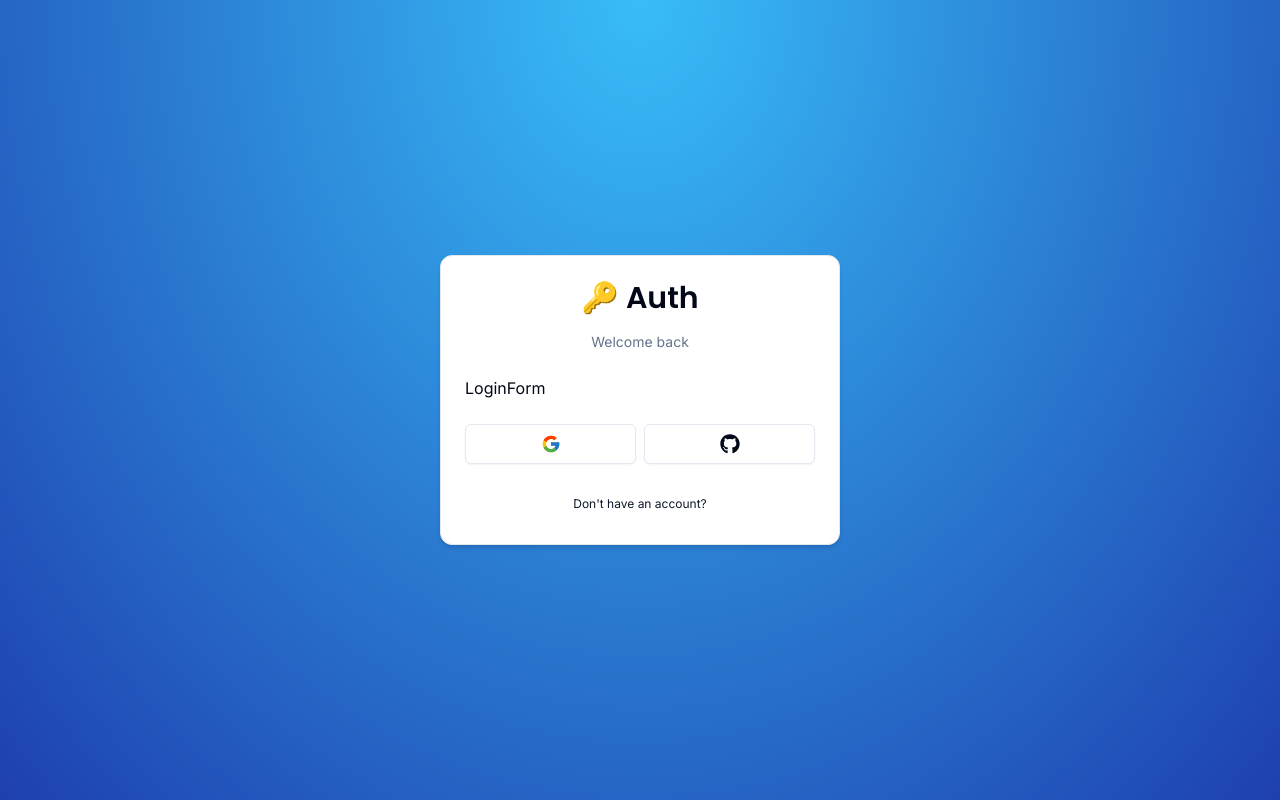
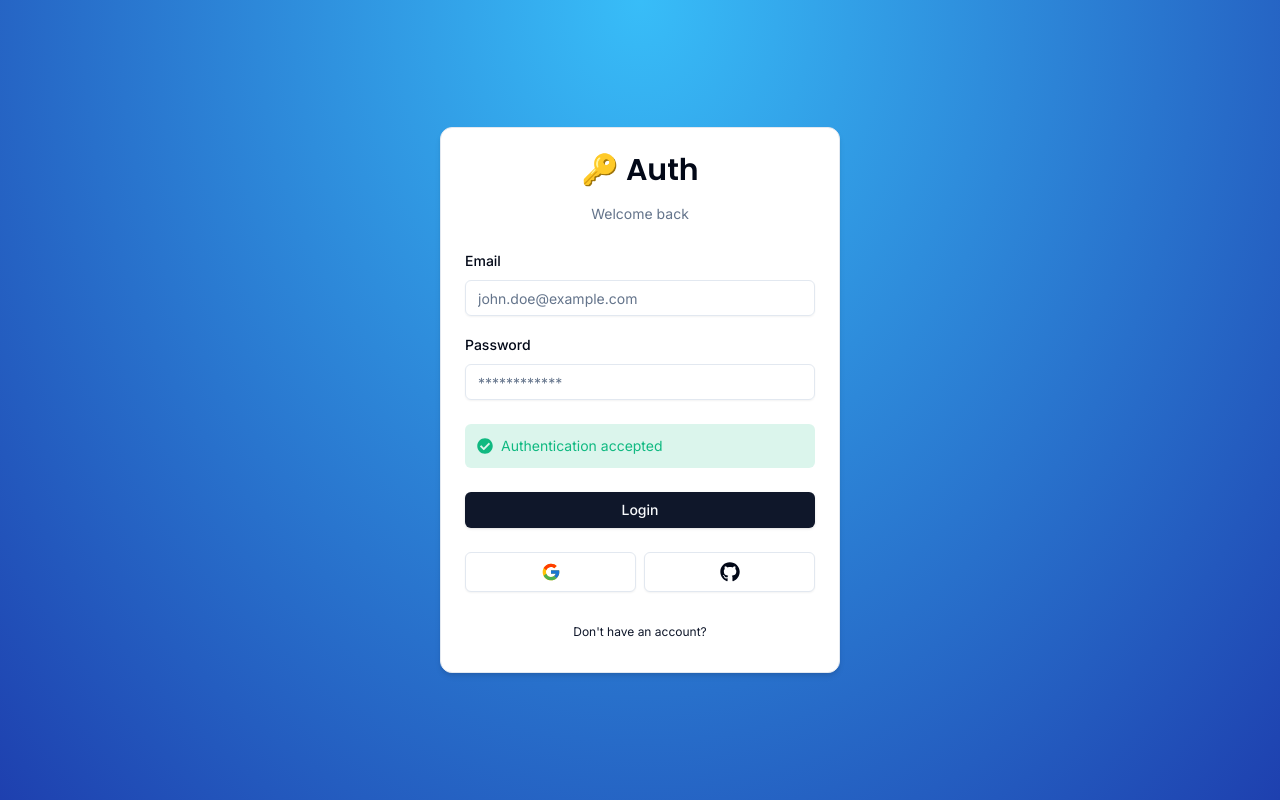
Before and after one commit to xyvielyons/nextauthentication-nextauth-, a Next.js app: page /auth/login in a window 1280 px wide. Built offline with nearby package versions, Linux system fonts and the light colour scheme.

Commit message:
authentication states

```diff
--- a/components/auth/login-form.tsx
+++ b/components/auth/login-form.tsx
@@ -1,12 +1,95 @@
+"use client"
 import React from 'react'
 import { CardWrapper } from './card-wrapper'
+import { useForm } from 'react-hook-form'
+import {zodResolver} from "@hookform/resolvers/zod"
+import {
+Form,
+FormControl,
+FormField,
+FormItem,
+FormLabel,
+FormMessage
+} from "@/components/ui/form"
+import * as z from "zod"
+import { LoginSchema } from '@/schemas'
+import { Input } from '../ui/input'
+import { Button } from '../ui/button'
+import { log } from 'console'
+import { FormError } from '../form-error'
+import { FormSuccess } from '../form-success'
+
+
 export default function LoginForm() {
+  const form = useForm<z.infer<typeof LoginSchema>>({
+    resolver:zodResolver(LoginSchema),
+    defaultValues:{
+      email:"",
+      password:""
+    }
+  })
+  const onSubmit = (values:z.infer<typeof LoginSchema>)=>{
+console.log(values)
+  }
+
   return (
     <CardWrapper
     headerLabel='Welcome back'
     backButtonLabel="Don't have an account?"
     backButtonHref='/auth/register'
     showSocial={true}
-    >LoginForm</CardWrapper>
+    >
+      <Form {...form}>
+        <form
+        onSubmit={form.handleSubmit(onSubmit)}
+        className='space-y-6'
+        >
+          <div className='space-y-4'>
+            <FormField
+            control={form.control}
+            name="email"
+            render={({field})=>(
+              <FormItem>
+                <FormLabel>Email</FormLabel>
+                <FormControl>
+                  <Input
+                  {...field}
+                  placeholder='john.doe@example.com'
+                  type="email"
+                  ></Input>
+                </FormControl>
+                <FormMessage/>
+
+              </FormItem>
+            )}
+            />
+
+          <FormField
+            control={form.control}
+            name="password"
+            render={({field})=>(
+              <FormItem>
+                <FormLabel>Password</FormLabel>
+                <FormControl>
+                  <Input
+                  {...field}
+                  placeholder='************'
+                  type="password"
+                  ></Input>
+                </FormControl>
+                <FormMessage/>
+
+              </FormItem>
+            )}
+            />
+
+          </div>
+          <FormError message=''></FormError>
+          <FormSuccess message="Authentication accepted"></FormSuccess>
+          <Button type='submit' className='w-full'>Login</Button>
+
+        </form>
+      </Form>
+    </CardWrapper>
   )
 }
--- /dev/null
+++ b/components/form-error.tsx
@@ -0,0 +1,17 @@
+import React from 'react'
+import { FaExclamationTriangle } from 'react-icons/fa'
+
+interface FormErrorProps{
+    message?:string
+}
+
+
+export const FormError = ({message}:FormErrorProps) => {
+  if(!message) return null
+  return(
+    <div className="bg-destructive/15 p-3 rounded-md flex items-center gap-x-2 text-sm text-destructive">
+        <FaExclamationTriangle className='h-4 w-4'/>
+        <p>{message}</p>
+    </div>
+  )
+}
--- /dev/null
+++ b/components/form-success.tsx
@@ -0,0 +1,17 @@
+import React from 'react'
+import { FaCheckCircle } from 'react-icons/fa'
+
+interface FormErrorProps{
+    message?:string
+}
+
+
+export const FormSuccess = ({message}:FormErrorProps) => {
+  if(!message) return null
+  return(
+    <div className="bg-emerald-500/15 p-3 rounded-md flex items-center gap-x-2 text-sm text-emerald-500">
+        <FaCheckCircle className='h-4 w-4'/>
+        <p>{message}</p>
+    </div>
+  )
+}
--- /dev/null
+++ b/components/ui/input.tsx
@@ -0,0 +1,25 @@
+import * as React from "react"
+
+import { cn } from "@/lib/utils"
+
+export interface InputProps
+  extends React.InputHTMLAttributes<HTMLInputElement> {}
+
+const Input = React.forwardRef<HTMLInputElement, InputProps>(
+  ({ className, type, ...props }, ref) => {
+    return (
+      <input
+        type={type}
+        className={cn(
+          "flex h-9 w-full rounded-md border border-input bg-transparent px-3 py-1 text-sm shadow-sm transition-colors file:border-0 file:bg-transparent file:text-sm file:font-medium placeholder:text-muted-foreground focus-visible:outline-none focus-visible:ring-1 focus-visible:ring-ring disabled:cursor-not-allowed disabled:opacity-50",
+          className
+        )}
+        ref={ref}
+        {...props}
+      />
+    )
+  }
+)
+Input.displayName = "Input"
+
+export { Input }
--- /dev/null
+++ b/schemas/index.ts
@@ -0,0 +1,10 @@
+import * as  z  from "zod"
+
+export const LoginSchema = z.object({
+    email:z.string().email({
+        message:"Email is required"
+    }),
+    password:z.string().min(1,{
+        message:"Password is required"
+    })
+})
```
